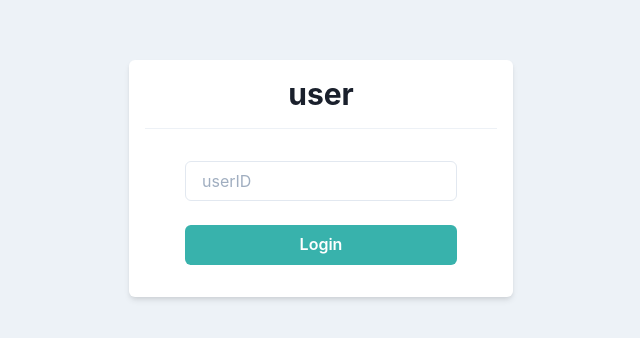
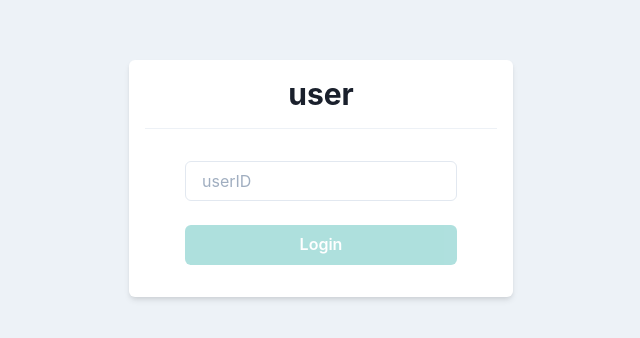
Before and after one commit to ytnd0928/user-management-app, a React (Create React App) app: page / in a window 1280 px wide. Shown: the part 222-560 px from the top of the page, without its empty margins (319-959 px from the left). Built offline with nearby package versions, Linux system fonts and the light colour scheme.

Commit message:
add-a-UIfunction-about-loading use chakra-ui-react's isLoading

```diff
--- a/src/components/atoms/button/PrimaryButton.tsx
+++ b/src/components/atoms/button/PrimaryButton.tsx
@@ -3,16 +3,22 @@ import { Button } from "@chakra-ui/react";
 
 type Props = {
   children: ReactNode;
+  //ローディング中はボタンをh活性にしておくUIの作成
+  disabled?: boolean;
+  loading?: boolean;
+
   onClick: () => void;
 };
 
 export const PrimaryButton: VFC<Props> = memo((props) => {
-  const { children, onClick } = props;
+  const { children, onClick, disabled = false, loading = false } = props;
   return (
     <Button
       bg="teal.400"
       color="white"
       _hover={{ opacity: 0.8 }}
+      disabled={disabled}
+      isLoading={loading}
       onClick={onClick}
     >
       {children}
--- a/src/components/pages/Login.tsx
+++ b/src/components/pages/Login.tsx
@@ -24,7 +24,13 @@ export const Login: VFC = memo(() => {
             value={userId}
             onChange={onChangeUserId}
           />
-          <PrimaryButton onClick={onClickLogin}>Login</PrimaryButton>
+          <PrimaryButton
+            disabled={userId === ""}
+            loading={loading}
+            onClick={onClickLogin}
+          >
+            Login
+          </PrimaryButton>
         </Stack>
       </Box>
     </Flex>
--- a/src/hooks/useAuth.ts
+++ b/src/hooks/useAuth.ts
@@ -1,5 +1,5 @@
 import { useCallback } from "react";
-import { axios } from "axios";
+import axios from "axios";
 import { useHistory } from "react-router-dom";
 import { useState } from "react";
 
@@ -23,7 +23,7 @@ export const useAuth = () => {
           }
         })
         .catch(() => alert("ログインできません"))
-        .fainally(() => setLoading(false));
+        .finally(() => setLoading(false));
     },
     [history]
   );
```
